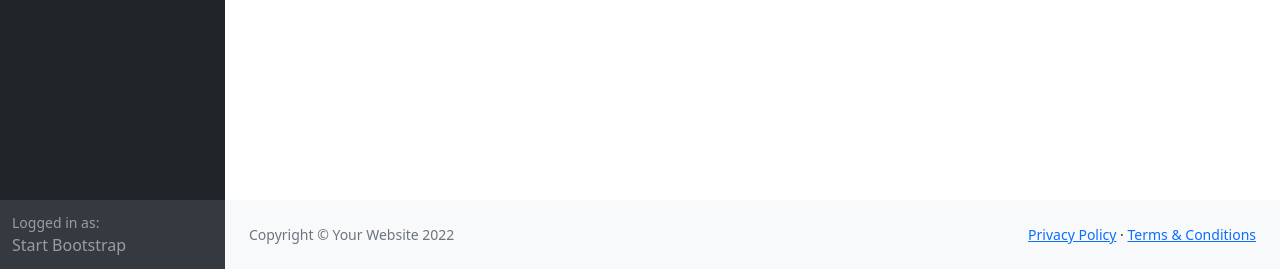
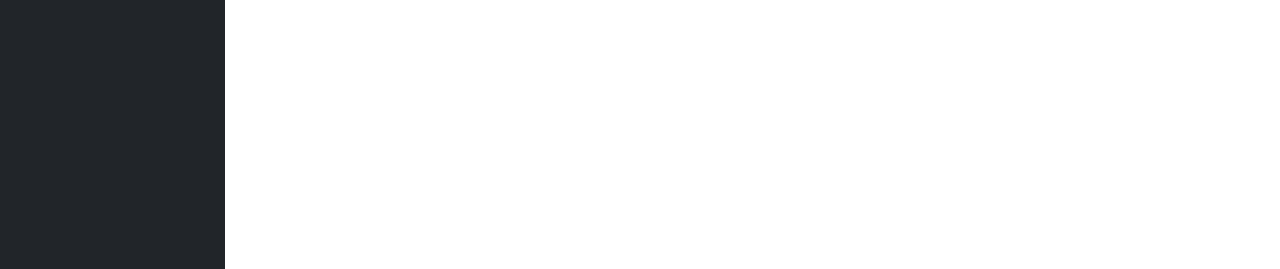
Before and after one commit to erlangga-avx/adminsaya, a PHP site: page / in a window 1280 px wide. Shown: the part 531-800 px from the top of the page. Run offline with PHP 8.4, Linux system fonts and the light colour scheme; the visitor is signed in with stand-in values (Sample User, id 1); data that the repository does not hold is empty; some libraries are stand-ins or nearby versions.

Commit message:
menghilangkan footer template

```diff
--- a/components/sidebar.php
+++ b/components/sidebar.php
@@ -29,9 +29,5 @@
 
                         </div>
                     </div>
-                    <div class="sb-sidenav-footer">
-                        <div class="small">Logged in as:</div>
-                        Start Bootstrap
-                    </div>
                 </nav>
             </div>
--- a/index.php
+++ b/index.php
@@ -134,18 +134,6 @@ require 'cek.php';
                         </div>
                     </div>
                 </main>
-                <footer class="py-4 bg-light mt-auto">
-                    <div class="container-fluid px-4">
-                        <div class="d-flex align-items-center justify-content-between small">
-                            <div class="text-muted">Copyright &copy; Your Website 2022</div>
-                            <div>
-                                <a href="#">Privacy Policy</a>
-                                &middot;
-                                <a href="#">Terms &amp; Conditions</a>
-                            </div>
-                        </div>
-                    </div>
-                </footer>
             </div>
         </div>
         <script src="https://cdn.jsdelivr.net/npm/bootstrap@5.1.3/dist/js/bootstrap.bundle.min.js" crossorigin="anonymous"></script>
```
Also changed, not shown: alat.php (+0 -12 lines), keluar.php (+0 -12 lines), masuk.php (+0 -12 lines), supplier.php (+0 -12 lines).
